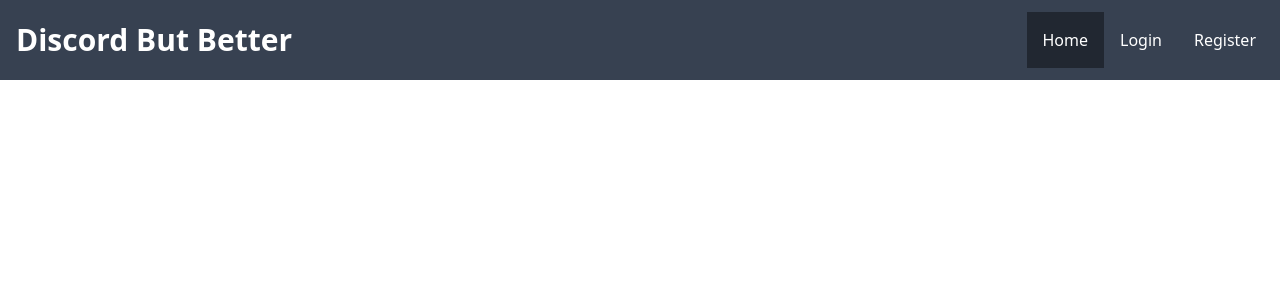
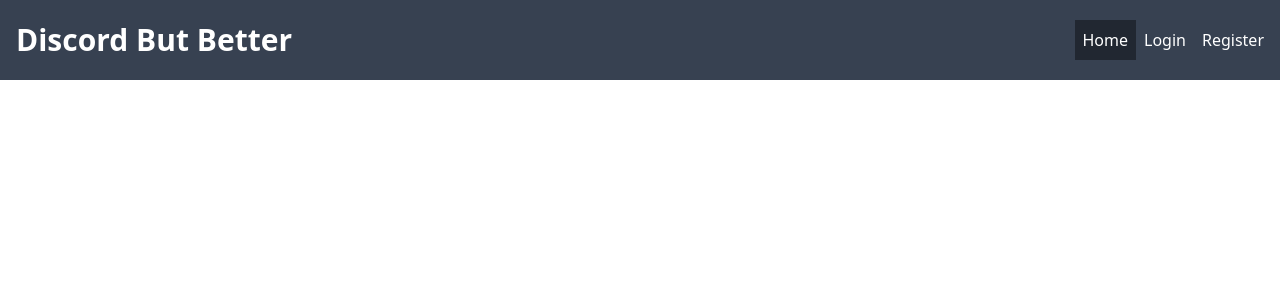
Before and after one commit to kiprok/DiscordButBetter.Client, a Vue app: page / in a window 1280 px wide. Shown: the top 300 px of the page. Built offline with nearby package versions, Linux system fonts and the light colour scheme.

Commit message:
hooked up backend to frontend and done with login and register and logout

```diff
--- a/src/App.vue
+++ b/src/App.vue
@@ -3,6 +3,15 @@ import ChatSideMenu from '@/components/sideMenus/ChatSideMenu.vue';
 import ContextModal from '@/components/modals/ContextModal.vue';
 import AddFriendModal from '@/components/modals/AddFriendModal.vue';
 import UserProfileModal from '@/components/modals/UserProfileModal.vue';
+import { useServerStore } from '@/stores/server.js';
+
+const serverStore = useServerStore();
+
+const token = serverStore.GetToken();
+
+if (token !== '') {
+  serverStore.GetUserAsync();
+}
 </script>
 
 <template>
--- a/src/components/sideMenus/ChatSideMenu.vue
+++ b/src/components/sideMenus/ChatSideMenu.vue
@@ -116,7 +116,9 @@ async function CloseConversation(convoId) {
                 anchor: userAnchorRef,
               })
           " />
-        <button class="ml-auto text-2xl p-2 text-white hover:text-gray-300 flex-none">
+        <button
+          class="ml-auto text-2xl p-2 text-white hover:text-gray-300 flex-none"
+          @click="router.push({ name: 'landingPage' })">
           <i class="fa-solid fa-cog" />
         </button>
       </div>
--- /dev/null
+++ b/src/stores/server.js
@@ -0,0 +1,110 @@
+import { defineStore } from 'pinia';
+import * as signalR from '@microsoft/signalr';
+import { MessagePackHubProtocol } from '@microsoft/signalr-protocol-msgpack';
+import { computed, ref } from 'vue';
+
+export const useServerStore = defineStore('server', () => {
+  const connection = ref();
+  const user = ref(null);
+  const token = ref('');
+
+  const IsLoggedIn = computed(() => token.value !== '');
+
+  function GetToken() {
+    if (token.value !== '') {
+      return token.value;
+    }
+    token.value = localStorage.getItem('token') ?? '';
+    return token.value;
+  }
+
+  async function GetUserAsync() {
+    if (user.value) {
+      return user.value;
+    } else if (GetToken() !== '') {
+      const response = await fetch('/api/users', {
+        method: 'GET',
+        headers: {
+          Authorization: GetToken(),
+        },
+      });
+      if (response.ok) {
+        user.value = await response.json();
+        return user.value;
+      } else {
+        ResetUser();
+        return null;
+      }
+    }
+  }
+
+  async function LoginAsync(username, password) {
+    if (username === '' || password === '') return false;
+
+    const response = await fetch('/api/auth/login', {
+      method: 'POST',
+      headers: {
+        'Content-Type': 'application/json',
+      },
+      body: JSON.stringify({ username, password }),
+    });
+    if (response.ok) {
+      const data = await response.json();
+      token.value = data.token;
+      localStorage.setItem('token', token.value);
+      user.value = await GetUserAsync();
+      return true;
+    } else {
+      return false;
+    }
+  }
+
+  async function RegisterAsync(username, password) {
+    const response = await fetch('/api/auth/registration', {
+      method: 'POST',
+      headers: {
+        'Content-Type': 'application/json',
+      },
+      body: JSON.stringify({ username, password }),
+    });
+    return response.ok;
+  }
+
+  async function LogoutAsync() {
+    const response = await fetch('/api/auth/logout', {
+      method: 'POST',
+      headers: {
+        Authorization: GetToken(),
+      },
+    });
+    ResetUser();
+  }
+
+  function ResetUser() {
+    user.value = null;
+    token.value = '';
+    localStorage.removeItem('token');
+  }
+
+  async function ConnectSocketAsync() {
+    connection.value = new signalR.HubConnectionBuilder()
+      .withUrl(`/hub?token=${GetToken()}`)
+      .withHubProtocol(new MessagePackHubProtocol())
+      .configureLogging(signalR.LogLevel.Information)
+      .withAutomaticReconnect()
+      .build();
+    return connection.value;
+  }
+
+  return {
+    user,
+    IsLoggedIn,
+    GetToken,
+    ResetUser,
+    LoginAsync,
+    RegisterAsync,
+    LogoutAsync,
+    ConnectSocketAsync,
+    GetUserAsync,
+  };
+});
--- a/src/views/App/ChatAppView.vue
+++ b/src/views/App/ChatAppView.vue
@@ -1,7 +1,5 @@
 <script setup>
 import ChatSideMenu from '@/components/sideMenus/ChatSideMenu.vue';
-import * as signalR from '@microsoft/signalr';
-import { MessagePackHubProtocol } from '@microsoft/signalr-protocol-msgpack';
 
 //
 // const connection = new signalR.HubConnectionBuilder()
--- a/src/views/LandingPageView.vue
+++ b/src/views/LandingPageView.vue
@@ -1,5 +1,7 @@
 <script setup>
-import ChatSideMenu from '@/components/sideMenus/ChatSideMenu.vue';
+import { useServerStore } from '@/stores/server.js';
+
+const serverStore = useServerStore();
 </script>
 
 <template>
@@ -17,16 +19,32 @@ import ChatSideMenu from '@/components/sideMenus/ChatSideMenu.vue';
     <div
       class="sm:ml-auto mt-4 sm:mt-0 sm:mr-2 hidden peer-checked:flex peer-checked:flex-col sm:!flex-row sm:flex
         sm:items-center sm:justify-evenly">
+      <span v-if="serverStore.user" class="text-sm sm:mr-2">
+        Logged in as {{ serverStore.user.username }}
+      </span>
       <router-link class="router-link" to="/">Home</router-link>
-      <router-link class="router-link" :to="{ name: 'login' }">Login</router-link>
-      <router-link class="router-link" :to="{ name: 'register' }">Register</router-link>
+      <router-link class="router-link" :to="{ name: 'friendList' }" v-if="serverStore.IsLoggedIn">
+        App
+      </router-link>
+      <button
+        class="router-link bg-red-600"
+        v-if="serverStore.IsLoggedIn"
+        @click="serverStore.LogoutAsync()">
+        Logout
+      </button>
+      <router-link class="router-link" :to="{ name: 'login' }" v-if="!serverStore.IsLoggedIn">
+        Login
+      </router-link>
+      <router-link class="router-link" :to="{ name: 'register' }" v-if="!serverStore.IsLoggedIn">
+        Register
+      </router-link>
     </div>
   </header>
 </template>
 
 <style scoped>
 .router-link {
-  @apply p-4 transition-colors ease-in-out hover:bg-black/30;
+  @apply p-2 transition-colors ease-in-out hover:bg-black/30;
 }
 
 .router-link-exact-active {
--- a/src/views/LoginView.vue
+++ b/src/views/LoginView.vue
@@ -1,21 +1,65 @@
-<script setup></script>
+<script setup>
+import { ref } from 'vue';
+import { useServerStore } from '@/stores/server.js';
+import { useRouter } from 'vue-router';
+
+const serverStore = useServerStore();
+const router = useRouter();
+
+const username = ref('');
+const password = ref('');
+const loginStatus = ref(0); // 0 = not logged in, 1 = logged in, 2 = error
+const _loginIsLoading = ref(false);
+
+if (serverStore.IsLoggedIn) router.push({ name: 'friendList' });
+
+async function Login() {
+  _loginIsLoading.value = true;
+  await new Promise((resolve) => setTimeout(resolve, 2000));
+  const success = await serverStore.LoginAsync(username.value, password.value);
+  if (!success) {
+    loginStatus.value = 2;
+  } else {
+    await router.push({ name: 'friendList' });
+  }
+
+  _loginIsLoading.value = false;
+}
+</script>
 
 <template>
   <div class="w-screen h-dvh flex bg-gray-500 justify-center items-center">
-    <main class="text-white h-fit bg-gray-700 px-6 pt-6 flex flex-col">
+    <main class="text-white max-w-full w-96 bg-gray-700 px-6 pt-6 flex flex-col">
       <h1 class="text-3xl font-bold">Login</h1>
-      <form class="flex-col flex mt-4">
+      <form class="flex-col flex mt-4" @submit.prevent="Login">
+        <span v-if="loginStatus === 2" class="text-red-600">Invalid username or password</span>
         <label for="username">Username</label>
-        <input type="text" class="text-black" id="username" />
+        <input
+          type="text"
+          class="text-black w-full"
+          id="username"
+          :class="{ 'border-red-600 border-2': loginStatus === 2 }"
+          v-model="username" />
         <label for="password">Password</label>
-        <input type="password" class="text-black" id="password" />
+        <input
+          type="password"
+          class="text-black w-full"
+          id="password"
+          :class="{ 'border-red-600 border-2': loginStatus === 2 }"
+          v-model="password" />
         <div class="flex gap-2 mt-4">
           <router-link
             :to="{ name: 'register' }"
             class="border border-gray-500 p-2 hover:bg-gray-600 hover:border-gray-600">
             Register
           </router-link>
-          <button type="submit" class="bg-gray-500 hover:bg-gray-600 p-2">Login</button>
+          <button
+            type="submit"
+            class="bg-gray-500 hover:bg-gray-600 p-2"
+            :disabled="_loginIsLoading">
+            <i class="fa-solid fa-spinner mr-1 animate-spin" v-if="_loginIsLoading"></i>
+            <span>Login</span>
+          </button>
         </div>
         <router-link to="/" class="ml-auto mr-auto hover:text-gray-400 text-sm mt-4">
           Go back home
--- a/src/views/RegisterView.vue
+++ b/src/views/RegisterView.vue
@@ -1,23 +1,77 @@
-<script setup></script>
+<script setup>
+import { ref } from 'vue';
+import { useServerStore } from '@/stores/server.js';
+import { useRouter } from 'vue-router';
+
+const serverStore = useServerStore();
+const router = useRouter();
+
+const username = ref('');
+const password = ref('');
+const passwordRepeat = ref('');
+const registerStatus = ref(0); // 0 = not logged in, 1 = logged in, 2 = error
+const _registerIsLoading = ref(false);
+
+if (serverStore.IsLoggedIn) router.push({ name: 'friendList' });
+
+async function Register() {
+  if (password.value !== passwordRepeat.value) {
+    registerStatus.value = 2;
+    return;
+  }
+  _registerIsLoading.value = true;
+  await new Promise((resolve) => setTimeout(resolve, 2000));
+  const success = await serverStore.RegisterAsync(username.value, password.value);
+  if (!success) {
+    registerStatus.value = 2;
+  } else {
+    await router.push({ name: 'login' });
+  }
+
+  _registerIsLoading.value = false;
+}
+</script>
 
 <template>
   <div class="w-screen h-dvh flex bg-gray-500 justify-center items-center">
-    <main class="text-white h-fit bg-gray-700 px-6 pt-6 flex flex-col">
+    <main class="text-white max-w-full w-96 bg-gray-700 px-6 pt-6 flex flex-col">
       <h1 class="text-3xl font-bold">Register</h1>
-      <form class="flex-col flex mt-4">
+      <form class="flex-col flex mt-4" @submit.prevent="Register">
+        <span v-if="registerStatus === 2" class="text-red-600">Invalid username or password</span>
         <label for="username">Username</label>
-        <input type="text" class="text-black" id="username" />
+        <input
+          type="text"
+          class="text-black w-full"
+          id="username"
+          :class="{ 'border-red-600 border-2': registerStatus === 2 }"
+          v-model="username" />
         <label for="password">Password</label>
-        <input type="password" class="text-black" id="password" />
-        <label for="repeatPassword">Repeat Password</label>
-        <input type="password" class="text-black" id="repeatPassword" />
+        <input
+          type="password"
+          class="text-black w-full"
+          id="password"
+          :class="{ 'border-red-600 border-2': registerStatus === 2 }"
+          v-model="password" />
+        <label for="passwordRepeat">Password</label>
+        <input
+          type="password"
+          class="text-black w-full"
+          id="passwordRepeat"
+          :class="{ 'border-red-600 border-2': registerStatus === 2 }"
+          v-model="passwordRepeat" />
         <div class="flex gap-2 mt-4">
           <router-link
             :to="{ name: 'login' }"
             class="border border-gray-500 p-2 hover:bg-gray-600 hover:border-gray-600">
             Login
           </router-link>
-          <button type="submit" class="bg-gray-500 hover:bg-gray-600 p-2">Register</button>
+          <button
+            type="submit"
+            class="bg-gray-500 hover:bg-gray-600 p-2"
+            :disabled="_registerIsLoading">
+            <i class="fa-solid fa-spinner mr-1 animate-spin" v-if="_registerIsLoading"></i>
+            <span>Register</span>
+          </button>
         </div>
         <router-link to="/" class="ml-auto mr-auto hover:text-gray-400 text-sm mt-4">
           Go back home
```
